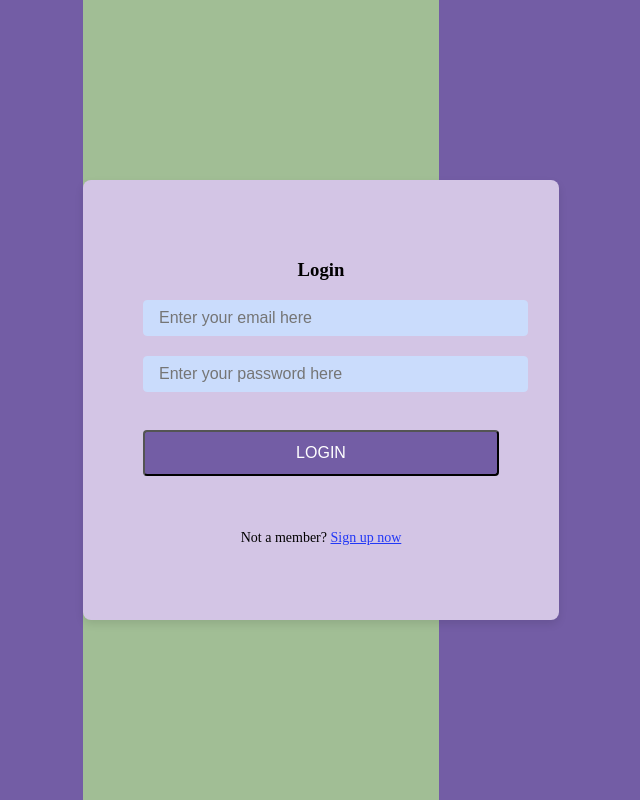
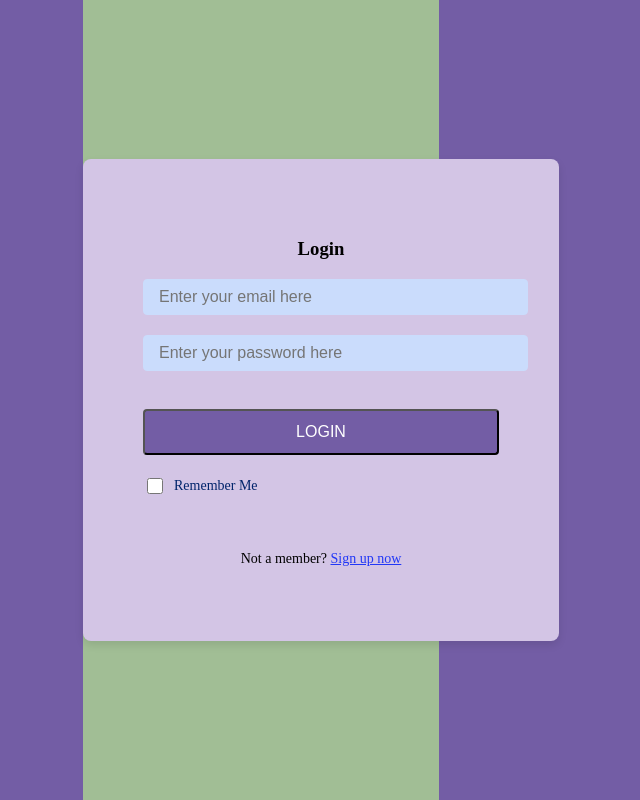
Before and after one commit to irmaktekin/german-learning-platform, a React (Create React App) app in the folder frontend/: page / in a window 1280 px wide. Shown: the whole page, without its empty margins (379-1019 px from the left). Built offline with nearby package versions, Linux system fonts and the light colour scheme.

Commit message:
Remember me checkbox is added.

```diff
--- a/frontend/src/LoginPage.css
+++ b/frontend/src/LoginPage.css
@@ -89,3 +89,23 @@ html, body {
   .signupLink:hover {
     color: #2238f6;
   }
+  .checkboxContainer {
+    display: flex;
+    align-items: center;
+    justify-content: flex-start;
+    margin-bottom: 20px;
+    font-size: 14px;
+    width: 100%;
+    color: #00246B;
+  }
+
+  .checkboxLabel {
+    margin-left: 8px;
+    cursor: pointer;
+  }
+
+  input[type="checkbox"] {
+    width: 16px;
+    height: 16px;
+    cursor: pointer;
+  }
--- a/frontend/src/login.js
+++ b/frontend/src/login.js
@@ -82,6 +82,16 @@ const Login = (props) => {
           </button>
         </div>
         {errorMessage && <div className="errorMessage">{errorMessage}</div>}
+        <div className="checkboxContainer">
+    <input
+      type="checkbox"
+      id="rememberMe"
+      onChange={(e) => console.log('Remember Me:', e.target.checked)}
+    />
+    <label htmlFor="rememberMe" className="checkboxLabel">
+      Remember Me
+    </label>
+  </div>
         <div className="signupContainer">
     <p>
       Not a member?{' '}
```
